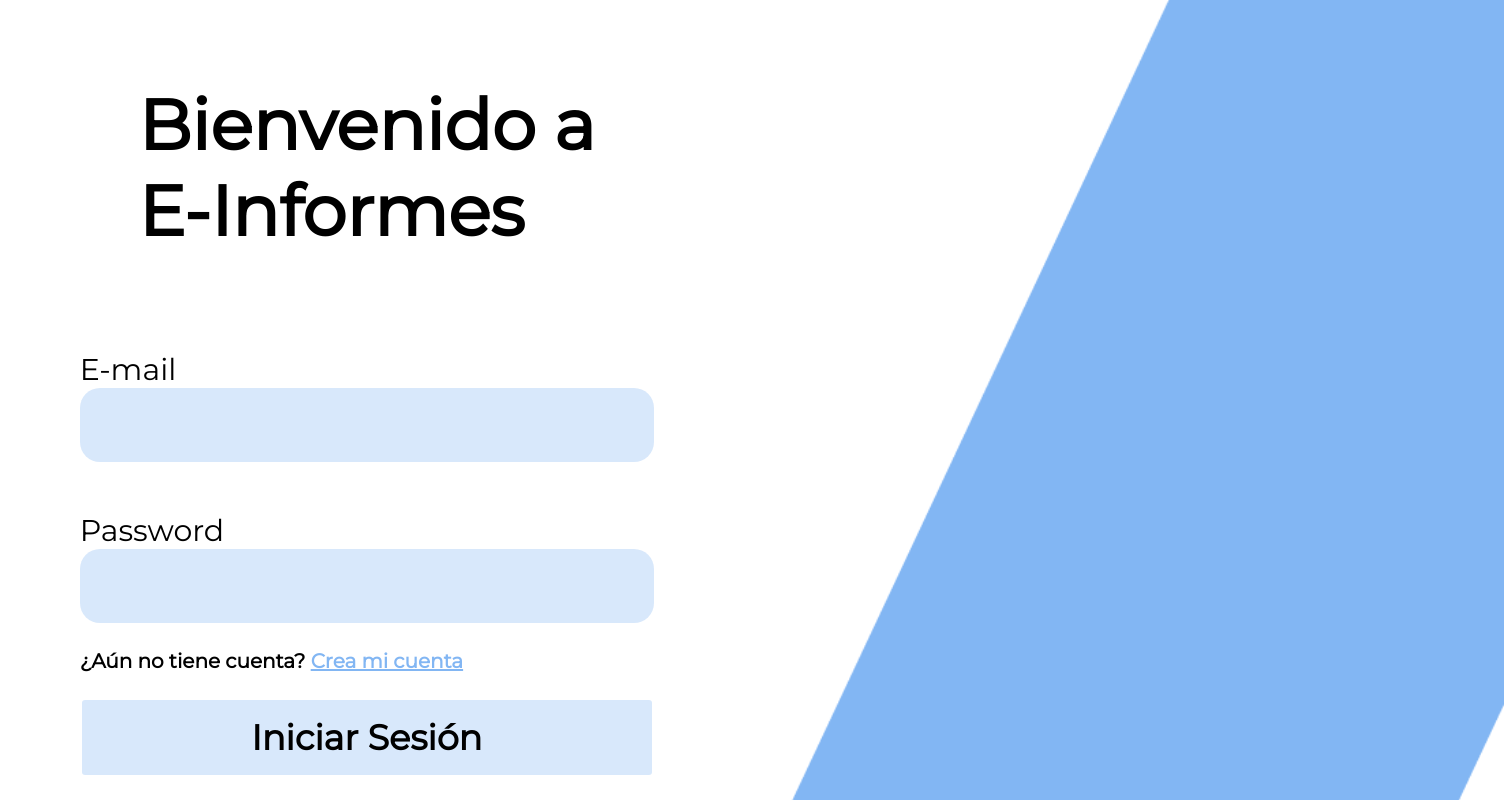
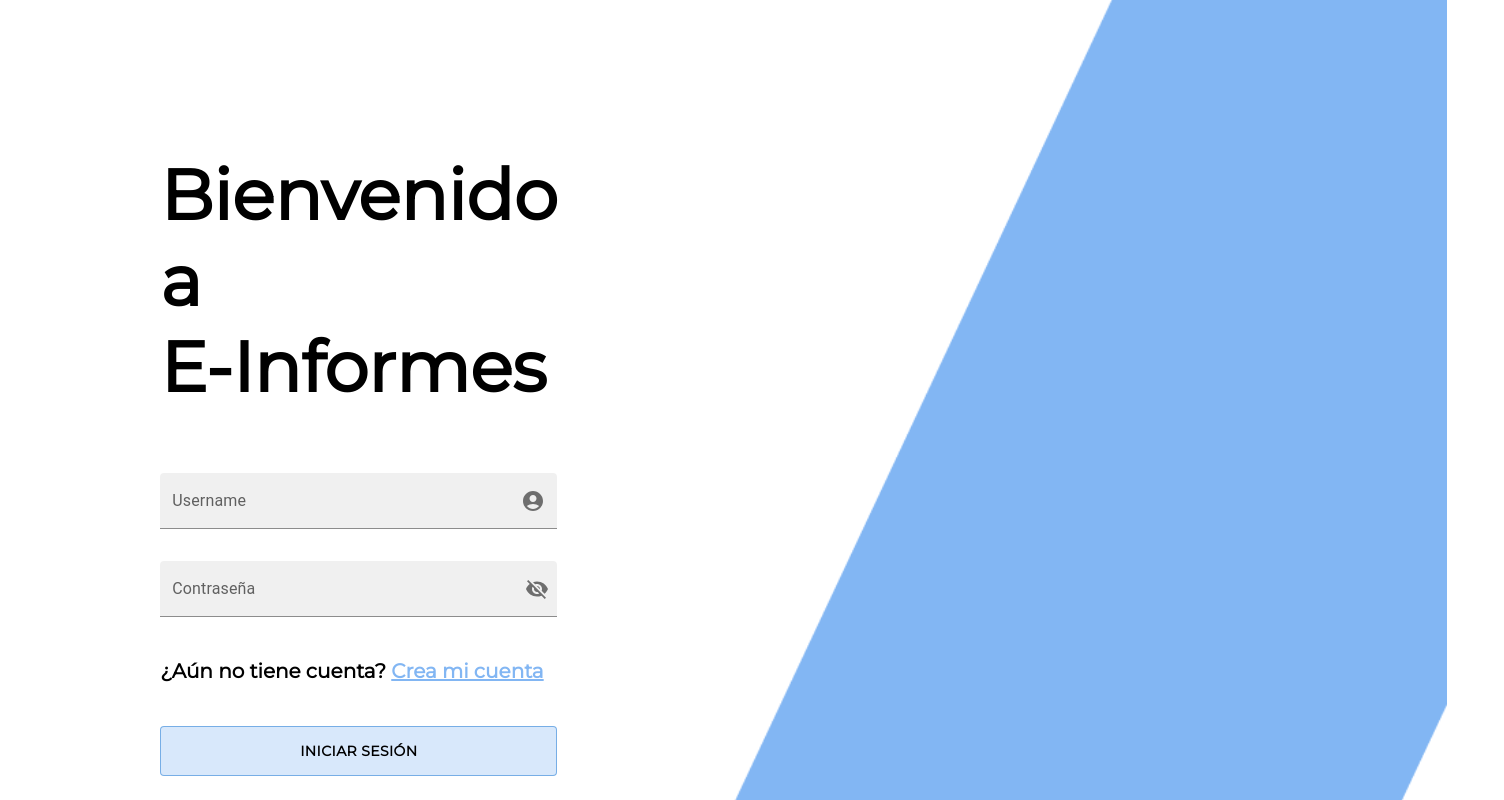
Before and after one commit to IsaiGonzalez08/einformes, a React (Create React App) app: page / in a window 1280 px wide. Shown: the top 800 px of the page, 1504 px wide, since content can reach past the window. Built offline with nearby package versions, Linux system fonts and the light colour scheme.

Commit message:
'SecondLogin'

```diff
--- a/package.json
+++ b/package.json
@@ -3,6 +3,10 @@
   "version": "0.1.0",
   "private": true,
   "dependencies": {
+    "@emotion/react": "^11.10.6",
+    "@emotion/styled": "^11.10.6",
+    "@mui/icons-material": "^5.11.16",
+    "@mui/material": "^5.11.16",
     "@testing-library/jest-dom": "^5.16.5",
     "@testing-library/react": "^13.4.0",
     "@testing-library/user-event": "^13.5.0",
--- a/src/assets/styles/Login.css
+++ b/src/assets/styles/Login.css
@@ -3,11 +3,11 @@
 .login{
     display: flex;
     justify-content: center;
-    margin-left: 23.7%;
+    margin-left: 25.6%;
 }
 
 .form{
-    padding-top: 35px;
+    padding-top: 105px;
 }
 
 .titulo{
@@ -21,20 +21,6 @@
     font-weight: bolder;
 }
 
-.inputs input{
-    background-color: #82B6F350;
-    width: 570px;
-    height: 72px;
-    border-radius: 20px;
-    border: none;
-}
-
-.label{
-    font-size: 30px;
-    font-family: Montserrat;
-    padding-top: 50px;
-}
-
 .creaCuenta h4{
     font-family: Montserrat;
     font-size: 20px;
@@ -42,11 +28,6 @@
 
 .creaCuenta a{
     color: #82B6F3;
-}
-
-.btnInicioSesion{
-    display: flex;
-    justify-content: center;
 }
 
 .btnInicioSesion button{
@@ -59,6 +40,9 @@
     border-radius: 3px;
     border: none;
 }
+.rectangulo{
+    margin-left: 40px;
+}
 
 .rectangulo img{
     width: 850px;
--- a/src/views/Login.jsx
+++ b/src/views/Login.jsx
@@ -1,37 +1,79 @@
+import { useState } from 'react';
+import { IconButton, InputLabel, InputAdornment, FormControl, FilledInput, Button } from '@mui/material';
+import { Visibility, VisibilityOff } from '@mui/icons-material';
+import AccountCircleIcon from '@mui/icons-material/AccountCircle';
+import Rectangulo from '../assets/img/Rectangle1.png'
 import '../assets/styles/Login.css'
-import Rectangulo from '../assets/img/Rectangle 1.png'
 
 export const Login = () => {
-    return(
+
+    const [showPassword, setShowPassword] = useState(false);
+
+    const handleClickShowPassword = () => setShowPassword((show) => !show);
+
+    const handleMouseDownPassword = (event) => {
+        event.preventDefault();
+    };
+
+    return (
         <>
             <div className="login">
                 <form className="form">
                     <div className="titulo">
                         <h1>Bienvenido a <br /> E-Informes</h1>
                     </div>
-                <div className="label">
-                    <label htmlFor="">E-mail</label>
-                </div>
-                <div className="inputs">
-                    <input type="email" />
-                </div>
-                <div className="label">
-                    <label htmlFor="">Password</label>
-                </div>
-                <div className="inputs">
-                    <input type="password" />
-                </div>
+                    <FormControl sx={{ my: 2 }} variant="filled" fullWidth>
+                        <InputLabel htmlFor="input-with-icon-adornment">
+                            Username
+                        </InputLabel>
+                        <FilledInput
+                            name="email"
+                            id="input-with-icon-adornment"
+                            endAdornment={
+                                <InputAdornment edge="end">
+                                    <AccountCircleIcon />
+                                </InputAdornment>
+                            }
+                        ></FilledInput>
+                    </FormControl>
+                    <FormControl sx={{ my: 2 }} variant="filled" fullWidth>
+                        <InputLabel fullWidth>Contraseña</InputLabel>
+                        <FilledInput
+                            name="password"
+                            id="filled-adornment-password"
+                            type={showPassword ? "text" : "password"}
+                            endAdornment={
+                                <InputAdornment position="end">
+                                    <IconButton
+                                        aria-label="toggle password visibility"
+                                        onClick={handleClickShowPassword}
+                                        onMouseDown={handleMouseDownPassword}
+                                        edge="end"
+                                    >
+                                        {showPassword ? <Visibility /> : <VisibilityOff />}
+                                    </IconButton>
+                                </InputAdornment>
+                            }
+                        />
+                    </FormControl>
                     <div className="creaCuenta">
                         <h4>¿Aún no tiene cuenta? <a href=''>Crea mi cuenta</a></h4>
                     </div>
-                <div className="btnInicioSesion">
-                    <button>Iniciar Sesión</button>
-                </div>
+                    <Button sx={{
+                         my: 2,
+                         color:'black',
+                         background:'#82B6F350',
+                         height:'50px',
+                         fontFamily:'Montserrat',
+                         fontWeight:'bold'}}
+                         fullWidth type="submit" variant="outlined">
+                        Iniciar Sesión
+                    </Button>
                 </form>
                 <div className="rectangulo">
-                <img src={Rectangulo}/>
+                    <img src={Rectangulo} />
                 </div>
             </div>
         </>
-    )
+    );
 }
```
Also changed, not shown: src/assets/img/Rectangle1.png (renamed from src/assets/img/Rectangle 1.png), src/views/Home.jsx (line endings or trailing spaces), 1 other file (tests, documents, lock files or other folders). Lines whose indentation alone changed are shown as unchanged.
